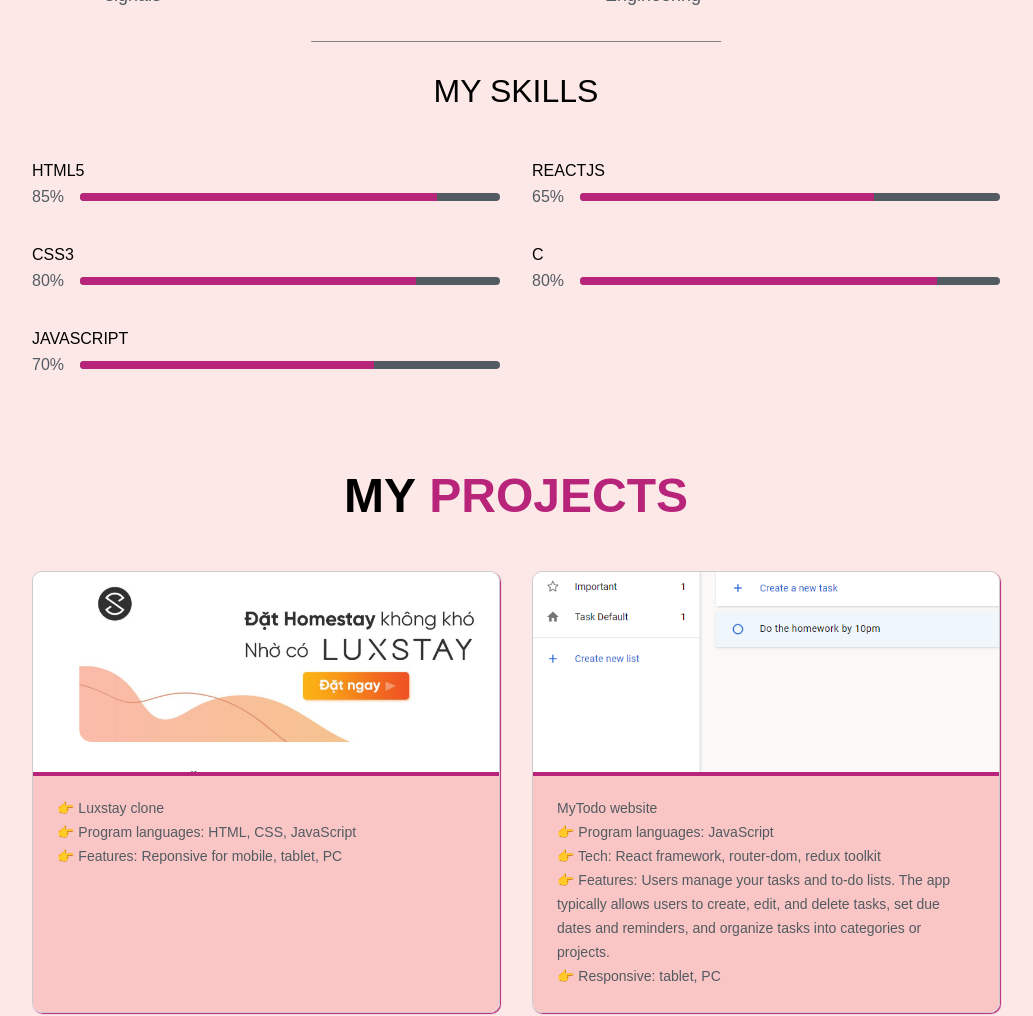
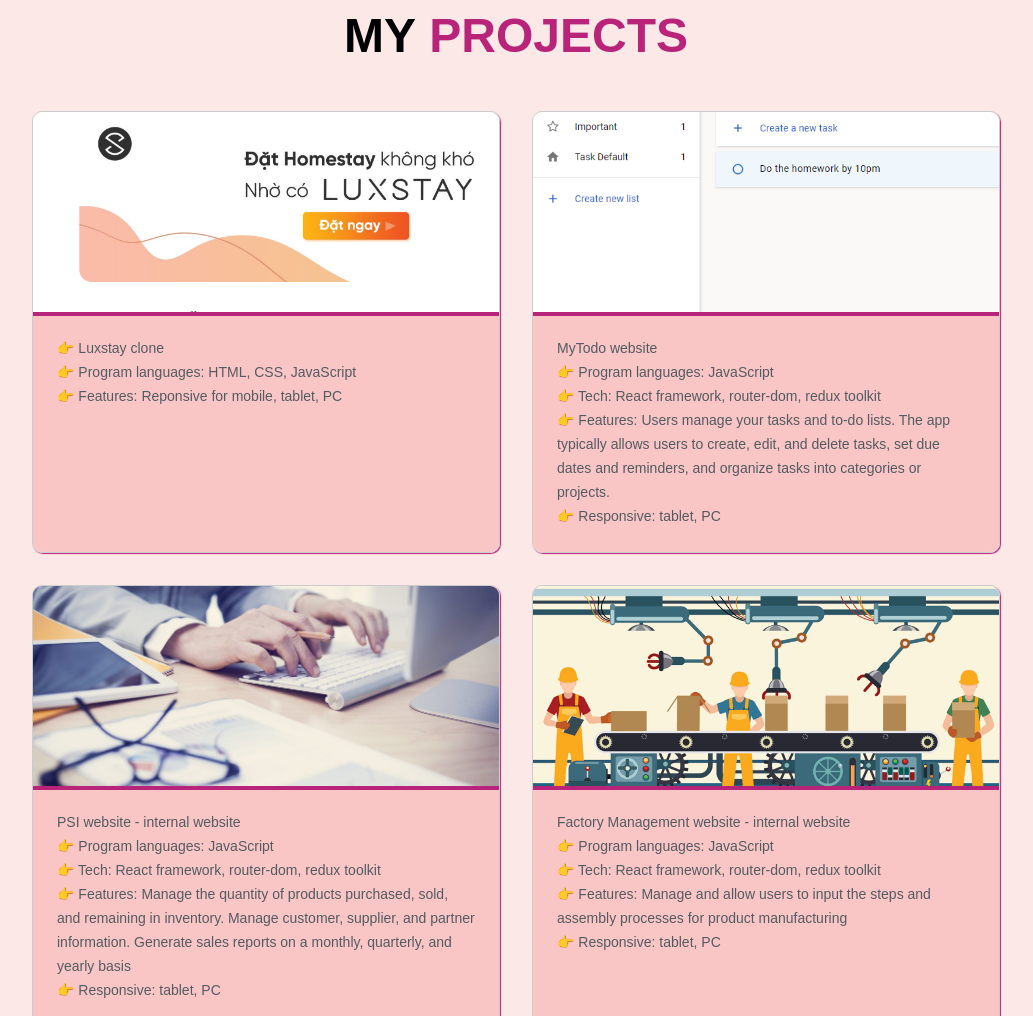
Before and after one commit to Tham25/Aboutme, a plain HTML site: page index.html in a window 1280 px wide. Shown: the part 1299-2315 px from the top of the page, without its empty margins (124-1157 px from the left). Drawn offline with Linux system fonts and the light colour scheme.

Commit message:
change some UI

```diff
--- a/index.html
+++ b/index.html
@@ -44,7 +44,7 @@
                     </div>
                     <div class="column column-right ">
                         <div class="text-content">
-                            However, when i have had the opportunity to build some internal websites for my company,
+                            However, when i had the opportunity to build some internal websites for my company,
                             I have realized that I really enjoy creating beautiful and user-friendly website.
                             It is reason why I want to become a Font end Developer. 💪🏻💪🏻💪🏻
                         </div>
@@ -117,62 +117,6 @@
                         </div>
                    </div>
                 </div>
-                <div class="about-skills">
-                    <div class="about-title">
-                        MY SKILLS
-                    </div>
-                    <div class="row">
-                        <div class="column">
-                            <div class="skill-item">
-                                <div class="skill-item__title">
-                                    HTML5
-                                </div>
-                                <div class="skill-item__percent">
-                                    <p>85%</p>
-                                    <div class="html progress"></div>
-                                </div>
-                            </div>
-                            <div class="skill-item">
-                                <div class="skill-item__title">
-                                    CSS3
-                                </div>
-                                <div class="skill-item__percent">
-                                    <p>80%</p>
-                                    <div class="css progress"></div>
-                                </div>
-                            </div>
-                            <div class="skill-item">
-                                <div class="skill-item__title">
-                                    JAVASCRIPT
-                                </div>
-                                <div class="skill-item__percent">
-                                    <p>70%</p>
-                                    <div class="js progress"></div>
-                                </div>
-                            </div>
-                        </div>
-                        <div class="column">
-                            <div class="skill-item">
-                                <div class="skill-item__title">
-                                    REACTJS
-                                </div>
-                                <div class="skill-item__percent">
-                                    <p>65%</p>
-                                    <div class="react progress"></div>
-                                </div>
-                            </div>
-                            <div class="skill-item">
-                                <div class="skill-item__title">
-                                    C
-                                </div>
-                                <div class="skill-item__percent">
-                                    <p>80%</p>
-                                    <div class="c-c progress"></div>
-                                </div>
-                            </div>
-                        </div>
-                    </div>
-                </div>
             </div>
         </section>
         <section id="project" class="projects">
@@ -226,7 +170,7 @@
                             <img src="./image/psi.jpg" alt="">
                         </div>
                         <div class="project-item__descr text-content">
-                            <p>PSI website - internal websites</p>
+                            <p>PSI website - internal website</p>
                             <p>👉 Program languages: JavaScript</p>
                             <p>👉 Tech: React framework, router-dom, redux toolkit </p>
                             <p>👉 Features: Manage the quantity of products purchased, sold, and remaining in inventory.
@@ -240,7 +184,7 @@
                             <img src="./image/factory.jpg" alt="">
                         </div>
                         <div class="project-item__descr text-content">
-                            <p>Factory Manage website - internal websites</p>
+                            <p>Factory Management website - internal website</p>
                             <p>👉 Program languages: JavaScript</p>
                             <p>👉 Tech: React framework, router-dom, redux toolkit </p>
                             <p>👉 Features: Manage and allow users to input the steps and assembly processes for product manufacturing  </p>
--- a/styles/main.css
+++ b/styles/main.css
@@ -59,26 +59,6 @@
 /* aboutme  */
 .about-container {
     margin-bottom: 32px;
-}
-
-.about-title {
-    color: var(--color-text-header);
-    font-size: var(--text-title-size);
-    padding: 32px 0;
-    display: flex;
-    justify-content: center;
-    position: relative;
-}
-
-.about-title::before {
-    content: "";
-    position: absolute;
-    left: 50%;
-    top: 0;
-    width: 40%;
-    height: 1px;
-    background-color: gray;
-    transform: translateX(-50%);
 }
 
 .about-timeline {
```
